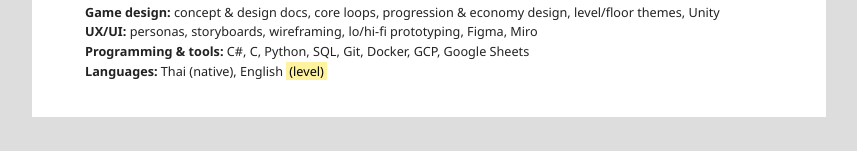
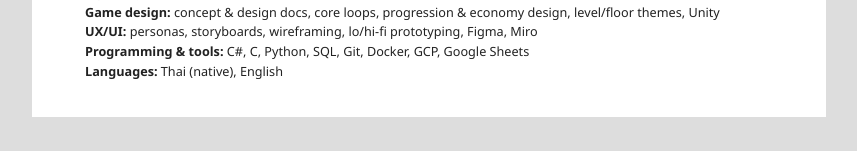
Before and after one commit to NinjoMUDA/NinjoMUDA.github.io, a plain HTML site: page resume.html in a window 1280 px wide. Shown: the part 1052-1203 px from the top of the page, without its empty margins (211-1068 px from the left). Drawn offline with Linux system fonts and the light colour scheme.

Commit message:
Drop English level placeholder
Co-Authored-By: Claude Opus 5.5 <noreply@anthropic.com>

```diff
--- a/resume.html
+++ b/resume.html
@@ -101,7 +101,7 @@
     <div><b>Game design:</b> concept &amp; design docs, core loops, progression &amp; economy design, level/floor themes, Unity</div>
     <div><b>UX/UI:</b> personas, storyboards, wireframing, lo/hi-fi prototyping, Figma, Miro</div>
     <div><b>Programming &amp; tools:</b> C#, C, Python, SQL, Git, Docker, GCP, Google Sheets</div>
-    <div><b>Languages:</b> Thai (native), English <mark class="todo">(level)</mark></div>
+    <div><b>Languages:</b> Thai (native), English</div>
   </div>
 
 </div>
```
